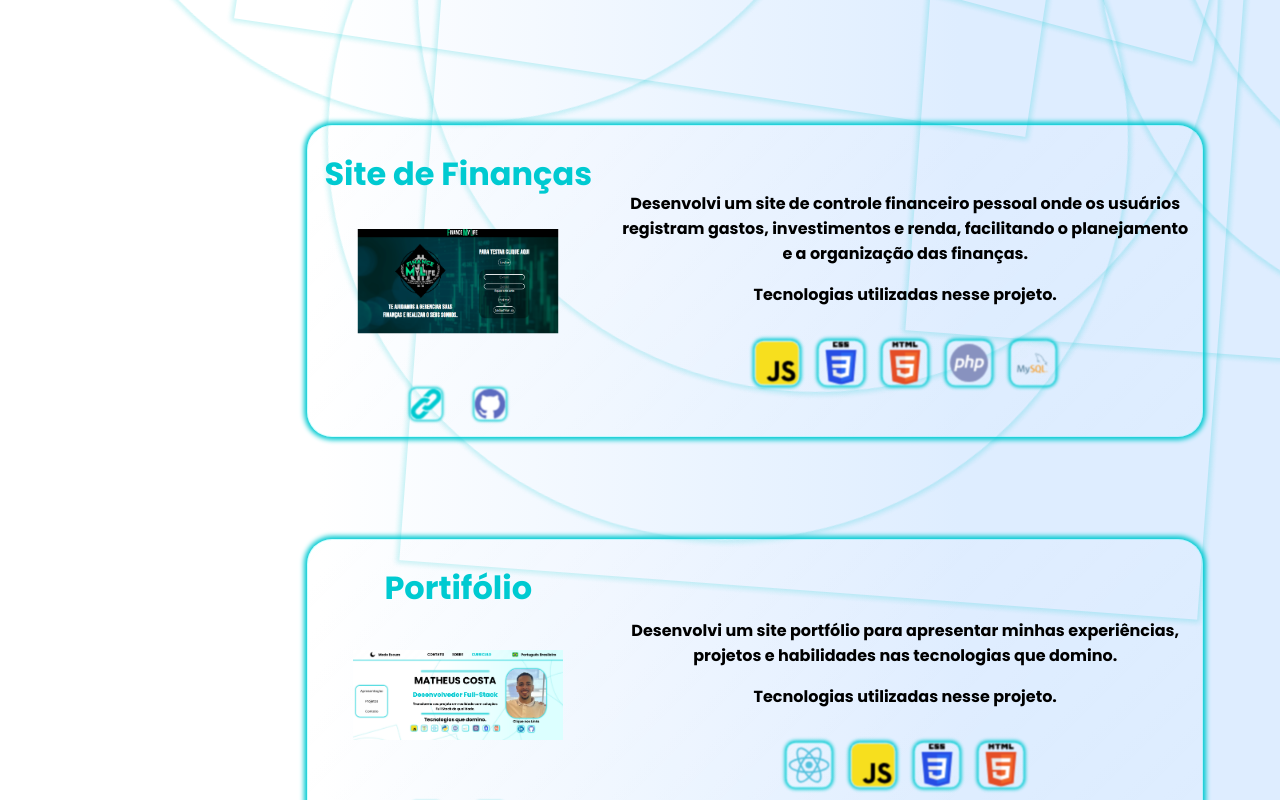
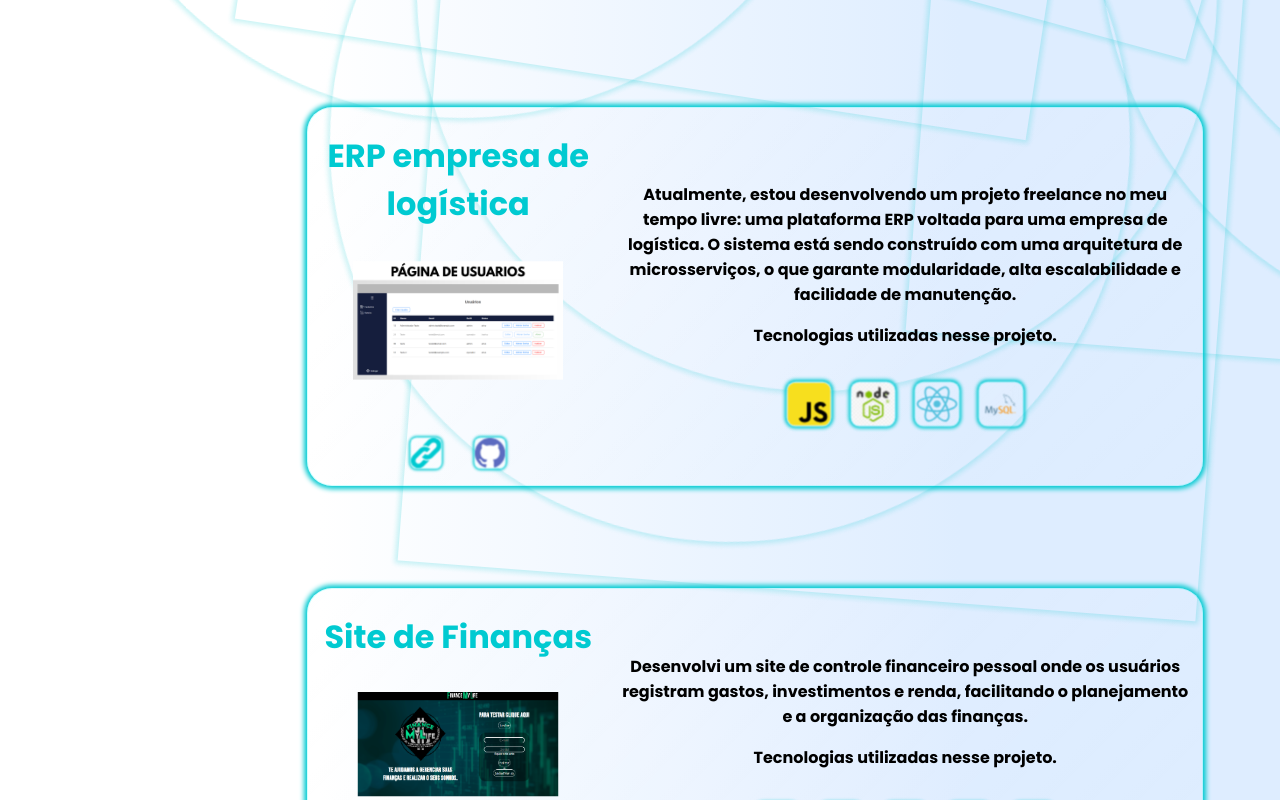
Before and after one commit to MatheusCostaM/Meu-Portfolio, a React (Vite) app: page / in a window 1280 px wide. Shown: the part 840-1640 px from the top of the page. Built offline with nearby package versions, Linux system fonts and the light colour scheme.

Commit message:
adicionando novo projeto erp

```diff
--- a/src/componentes/Dados/index.js
+++ b/src/componentes/Dados/index.js
@@ -41,9 +41,18 @@ export const Tags = [
 import financasImg from "../../assets/img/finance.svg";
 import portifolioImg from "../../assets/img/portifolio.svg";
 import desenvolvimentoImg from "../../assets/img/desenvolvendo.svg";
+import erpImg from "../../assets/img/erp.png";
 
 
 export const Projetos = [
+    {
+        nome: "ERP empresa de logística",
+        descricao: "Atualmente, estou desenvolvendo um projeto freelance no meu tempo livre: uma plataforma ERP voltada para uma empresa de logística. O sistema está sendo construído com uma arquitetura de microsserviços, o que garante modularidade, alta escalabilidade e facilidade de manutenção. ",
+        site: "http://financemylife.byethost13.com/",
+        image: erpImg,
+        git: "",
+        tecnologias: ["JavaScript", "Node", "React", "MySql"],
+    },
     {
         nome: "Site de Finanças",
         descricao: "Desenvolvi um site de controle financeiro pessoal onde os usuários registram gastos, investimentos e renda, facilitando o planejamento e a organização das finanças.",
```
Also changed, not shown: src/assets/img/erp.png (added).
